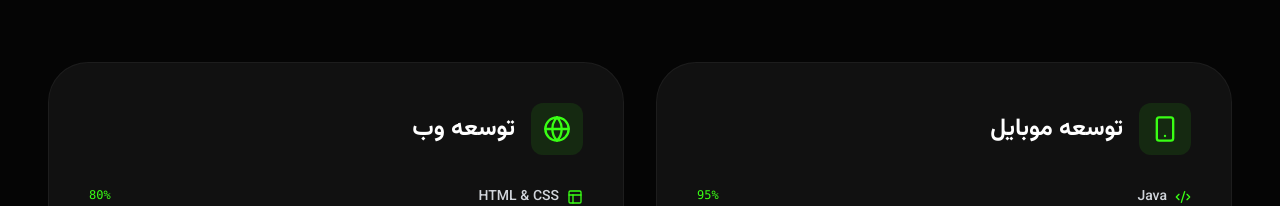
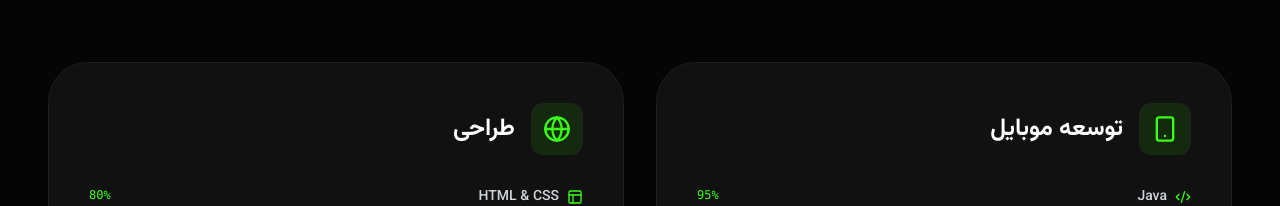
Before and after one commit to Alihsnnzhd/Ali.github.io, a React (Vite) app: page / in a window 1280 px wide. Shown: the part 2762-2968 px from the top of the page. Built offline with nearby package versions, Linux system fonts and the light colour scheme.

Commit message:
Feat: Add a New Skills

```diff
--- a/App.tsx
+++ b/App.tsx
@@ -436,7 +436,7 @@ const App: React.FC = () => {
                   <div className="bg-[#111] border border-white/5 rounded-[40px] p-10 hover:border-neon/30 transition-all duration-500">
                     <h3 className="text-2xl font-bold text-white mb-8 flex items-center gap-4">
                       <div className="p-3 bg-neon/10 rounded-xl text-neon"><Globe size={28} /></div>
-                      {t.skills.categories.web}
+                      {t.skills.categories.Design}
                     </h3>
                     <SkillBar name="HTML & CSS" percentage={80} icon={<Layout size={16}/>} />
                     <SkillBar name="Javascript" percentage={20} icon={<Code2 size={16}/>} />
```
Also changed, not shown: 2 other files (tests, documents, lock files or other folders).
